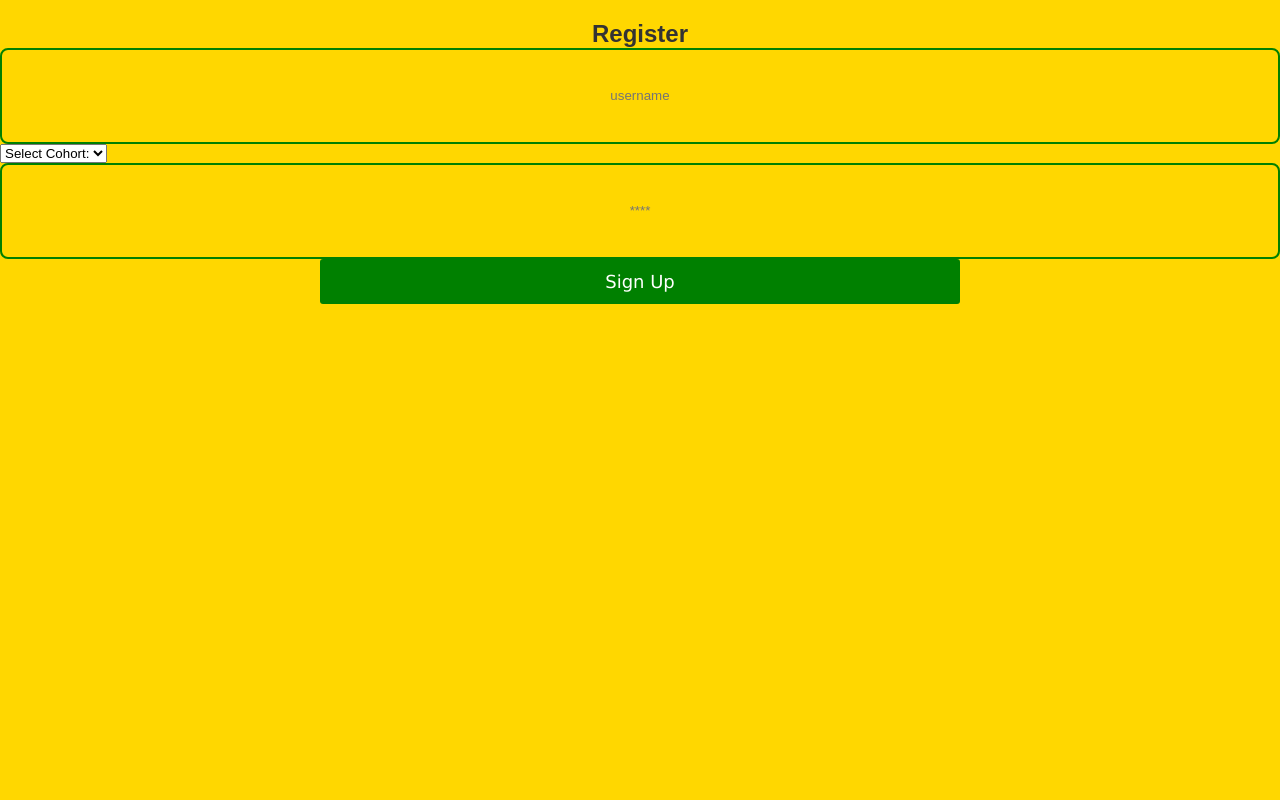
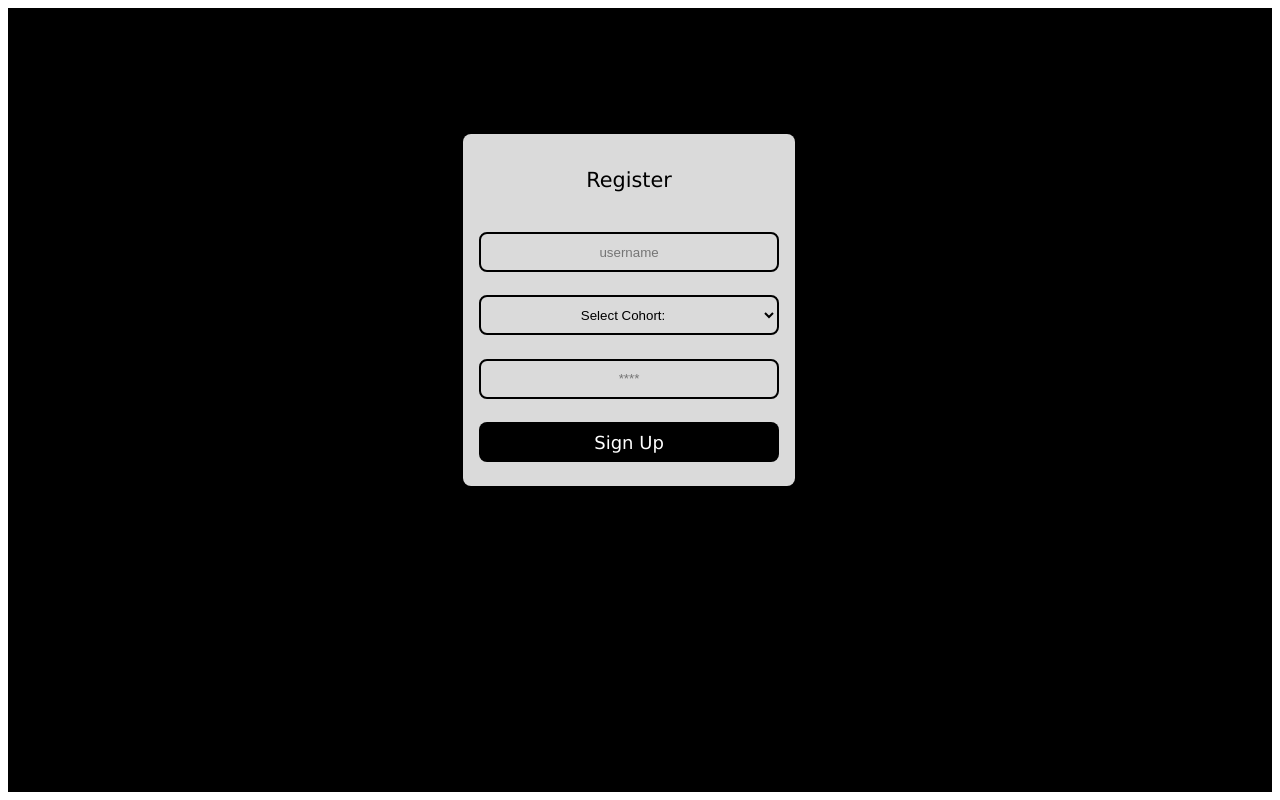
Before and after one commit to Felizdujadin999/proctoring_frontend, a plain HTML site: page HTML_/registration.html in a window 1280 px wide. Drawn offline with nearby package versions, Linux system fonts and the light colour scheme.

Commit message:
css update

```diff
--- a/CSS_/login.css
+++ b/CSS_/login.css
@@ -2,30 +2,31 @@
     height: 100%;
     overflow: hidden;
     justify-content: center;
-    background-color: gold;
+    background-color: rgb(0, 0, 0);
   }
 
   .logform{
     border-radius: 8px;
-    height: 280px;
-    width: 400px;
+    height: 320px;
+    width: 300px;
     display: grid;
-    margin-left: 35%;
+    margin-left: 36%;
     margin-top: 10%;
-    background-color:white;
+    background-color:rgba(255, 255, 255, 0.856);
     padding: 1rem;
 
   }
 
   h2{
+    font-family: Verdana, Geneva, Tahoma, sans-serif;
     text-align: center;
-    font-weight: 900;
-    font-size: 1.6rem;
+    font-weight: 300;
+    font-size: 1.3rem;
   }
 
   .logform input{
     margin-top: 5%;
-    border: solid 2pt green;
+    border: solid 2pt rgb(0, 0, 0);
     background-color: transparent;
     border-radius: 8px;
     height: 40px;
@@ -36,20 +37,22 @@ h2{
 
   }
 
+
+
   #logbutton{
     height: 45px;
-    width: 50%;
+    width: 100%;
     border-radius: 8px;
-    background-color: green;
+    background-color: rgb(0, 0, 0);
     color: white;
     font-size: large;
     font-family: Verdana, Geneva, Tahoma, sans-serif;
     cursor: pointer;
     margin-top: 5%;
     border: none;
-    margin-left: 25%;
+
   }
 
   #logbutton:hover {
-    background-color: #45a049;
+    background-color: #1c1d1c;
   }
--- a/CSS_/registration.css
+++ b/CSS_/registration.css
@@ -1,68 +1,74 @@
-body, h1, h2, form {
-    margin: 0;
-    padding: 0;
+.regMin{
+  height: 100%;
+  overflow: hidden;
+  justify-content: center;
+  background-color: rgb(0, 0, 0);
 }
 
-  body {
-    font-family: Arial, sans-serif;
-    background-color: gold;
+.regform{
+  border-radius: 8px;
+  height: 320px;
+  width: 300px;
+  display: grid;
+  margin-left: 36%;
+  margin-top: 10%;
+  background-color:rgba(255, 255, 255, 0.856);
+  padding: 1rem;
+
 }
 
-  .container {
-    max-width: 400px;
-    margin: 50px auto;
-    background-color: #fff;
-    margin-left: 35%;
-    margin-top: 10%;
-    padding: 20px;
-    border-radius: 5px;
-    box-shadow: 0 0 10px rgba(0, 0, 0, 0.1);
+h2{
+  font-family: Verdana, Geneva, Tahoma, sans-serif;
+  text-align: center;
+  font-weight: 300;
+  font-size: 1.3rem;
 }
 
-  h2 {
+.regform input{
+  margin-top: 5%;
+  border: solid 2pt rgb(0, 0, 0);
+  background-color: transparent;
+  border-radius: 8px;
+  height: 40px;
+  outline: none;
+  padding: 1%;
   text-align: center;
-    color: #333;
+  color: black;
+
 }
 
-  form {
-    margin-top: 20px;
+.regcohort{
+  margin-top: 5%;
+  border: solid 2pt rgb(0, 0, 0);
+  background-color: transparent;
+  border-radius: 8px;
+  height: 40px;
+  outline: none;
+  padding: 1%;
+  text-align: center;
+  color: black;
 }
 
-  .form-group {
-    margin-bottom: 15px;
+option{
+  color: black;
 }
 
-  label {
-    display: block;
-    margin-bottom: 5px;
-    color: #555;
-  }
 
-  input {
-    text-align: center;
+
+#regbutton{
+  height: 40px;
   width: 100%;
-    padding: 3%;
-    border: solid 2pt green;
-    background-color: transparent;
-    box-sizing: border-box;
-    color: black;
   border-radius: 8px;
-  }
-
-  button {
-    height: 45px;
-    width: 50%;
-    border-radius: 8px;
-    background-color: green;
+  background-color: rgb(0, 0, 0);;
   color: white;
   font-size: large;
   font-family: Verdana, Geneva, Tahoma, sans-serif;
+  cursor: pointer;
+  margin-top: 5%;
   border: none;
-    border-radius: 3px;
-    cursor: pointer;
-    margin-left: 25%;
+
 }
 
-  button:hover {
-    background-color: #45a049;
+#regbutton:hover {
+  background-color: #1c1d1c;
 }
--- /dev/null
+++ b/CSS_/test.css
@@ -0,0 +1,126 @@
+body {
+    display: flex;
+    flex-direction: column;
+    background-color: black;
+  }
+
+  .video-container {
+    border: solid 2pt whitesmoke;
+    justify-content: space-between;
+    width: 640px;
+    height: 320px;
+    margin-bottom: 20px;
+  }
+
+  .video {
+    width: 300px;
+    height: 225px;
+    border: 1px solid black;
+    margin: 1%;
+
+  }
+
+  #webcamButton{
+    width: 25%;
+    height: 45px;
+    border-radius: 8px;
+    background-color: rgb(255, 255, 255);
+    color: rgb(0, 0, 0);
+    font-size: large;
+    font-family: Verdana, Geneva, Tahoma, sans-serif;
+    cursor: pointer;
+    margin: 0.5%;
+    border: none;
+  }
+
+  #screenShareButton {
+    width: 25%;
+    height: 45px;
+    border-radius: 8px;
+    background-color: rgb(255, 255, 255);
+    color: rgb(0, 0, 0);
+    font-size: large;
+    font-family: Verdana, Geneva, Tahoma, sans-serif;
+    cursor: pointer;
+    margin: 0.5%;
+    border: none;
+  }
+
+  #question{
+    border: solid 2pt whitesmoke;
+    height: 50%;
+    background-color: #cccccca1;
+
+  }
+
+  #question p{
+    margin-left: 2rem;
+  }
+
+  #questions {
+    position: absolute;
+    top: 10px;
+    right: 10px;
+    width:540px;
+    height: 550px;
+    background-color: #000000;
+    padding: 10px;
+    border: 1px solid #ccc;
+
+  }
+
+  #options {
+    margin-top: 20px;
+    background-color: #cccccca1;
+    padding: 1%;
+
+  }
+
+  #optionA,#optionB,#optionC,#optionD{
+    width: 90%;
+    height: 35px;
+    border-radius: 8px;
+    background-color: rgb(255, 255, 255);
+    color: rgb(0, 0, 0);
+    font-size: large;
+    font-family: Verdana, Geneva, Tahoma, sans-serif;
+    cursor: pointer;
+    margin: 1%;
+    margin-left: 5%;
+    border: none;
+  }
+
+
+  .option {
+
+  }
+
+  .startButtons{
+    display: flex;
+  }
+
+  .endbuttons{
+    display: flex;
+    padding: 1%;
+
+  }
+
+  #finishTest, #quitTest{
+    width: 50%;
+    height: 45px;
+    border-radius: 8px;
+    background-color: rgb(255, 255, 255);
+    color: rgb(0, 0, 0);
+    font-size: large;
+    font-family: Verdana, Geneva, Tahoma, sans-serif;
+    cursor: pointer;
+    margin: 1%;
+    margin-left: 5%;
+    border: none;
+  }
+
+
+
+  #finishTestButton {
+    display: none;
+  }
```
Lines whose indentation alone changed are shown as unchanged.
